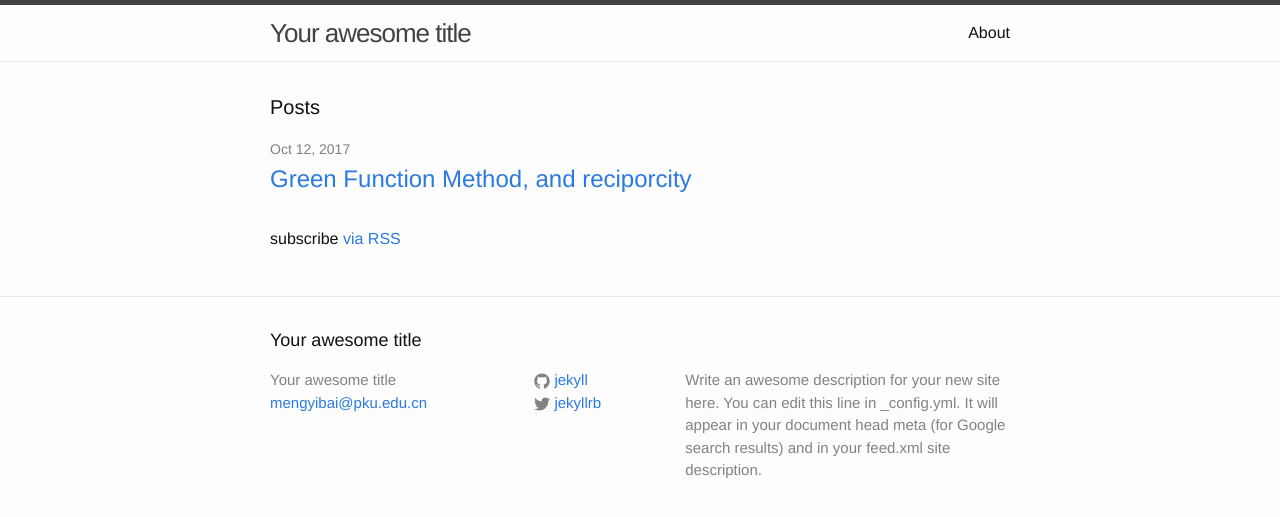
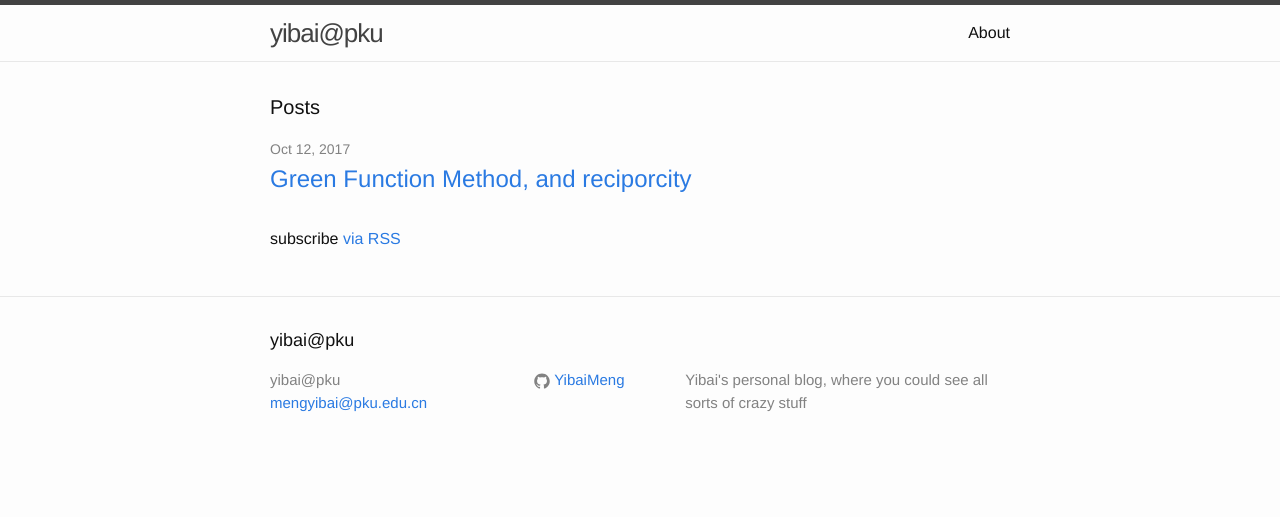
Before and after one commit to YibaiMeng/PersonalWebsite, a Jekyll site: the page built from index.html, in a window 1280 px wide. Shown: the top 517 px of the page. Built offline with Jekyll 4.4.1, drawn with Linux system fonts in a browser that asks for light colours.

Commit message:
initalize the name of the site, my emails, etc

```diff
--- a/_config.yml
+++ b/_config.yml
@@ -6,16 +6,14 @@
 # 'jekyll serve'. If you change this file, please restart the server process.
 
 # Site settings
-title: Your awesome title
+title: yibai@pku
 email: mengyibai@pku.edu.cn
 description: > # this means to ignore newlines until "baseurl:"
-  Write an awesome description for your new site here. You can edit this
-  line in _config.yml. It will appear in your document head meta (for
-  Google search results) and in your feed.xml site description.
+      Yibai's personal blog, where you could see all sorts of crazy stuff
 baseurl: "" # the subpath of your site, e.g. /blog
-url: "http://yourdomain.com" # the base hostname & protocol for your site
-twitter_username: jekyllrb
-github_username:  jekyll
+url: "http://www.mengyibai.cn" # the base hostname & protocol for your site
+twitter_username:
+github_username:  YibaiMeng
 
 # Build settings
 markdown: kramdown
```
Also changed, not shown: 5 other files.
